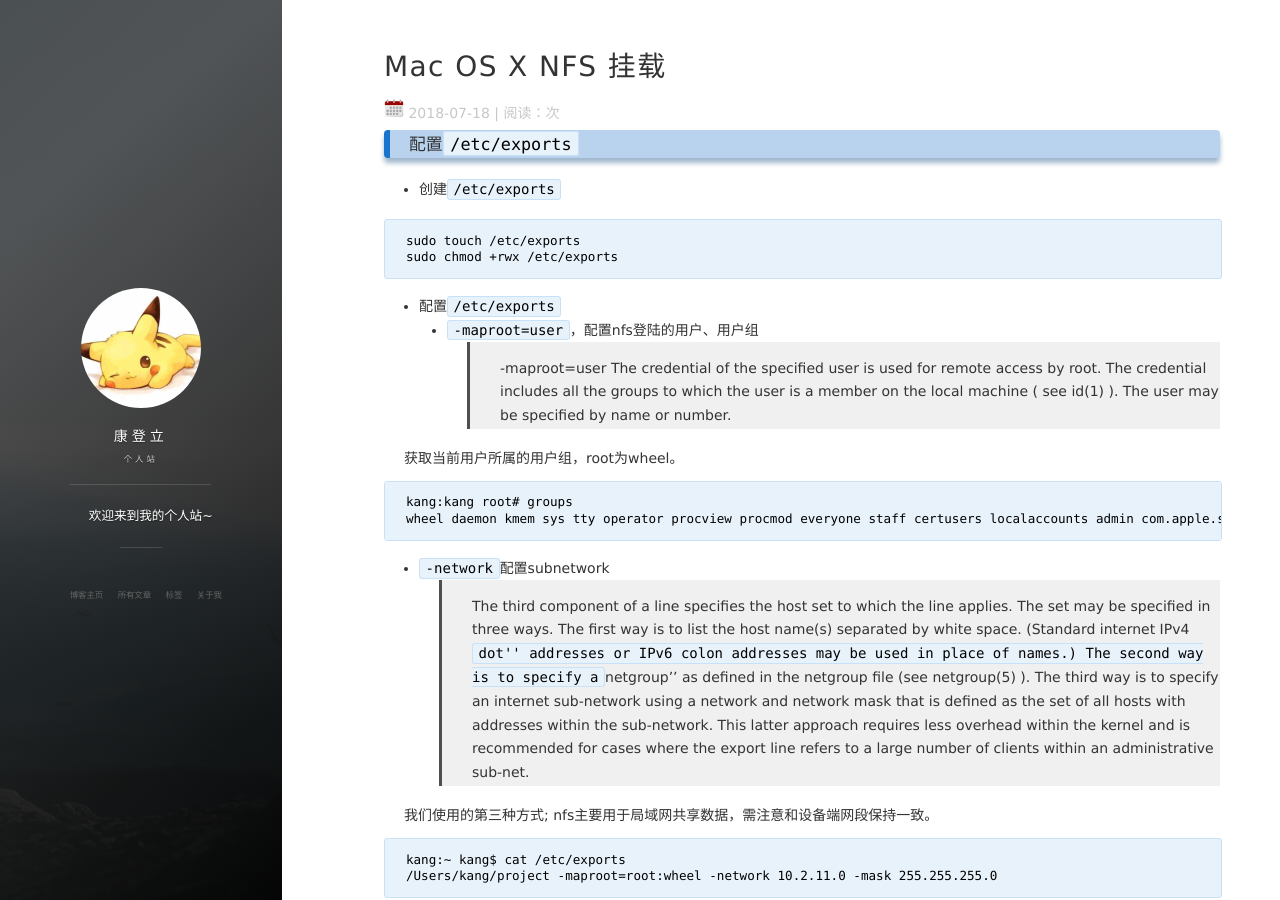
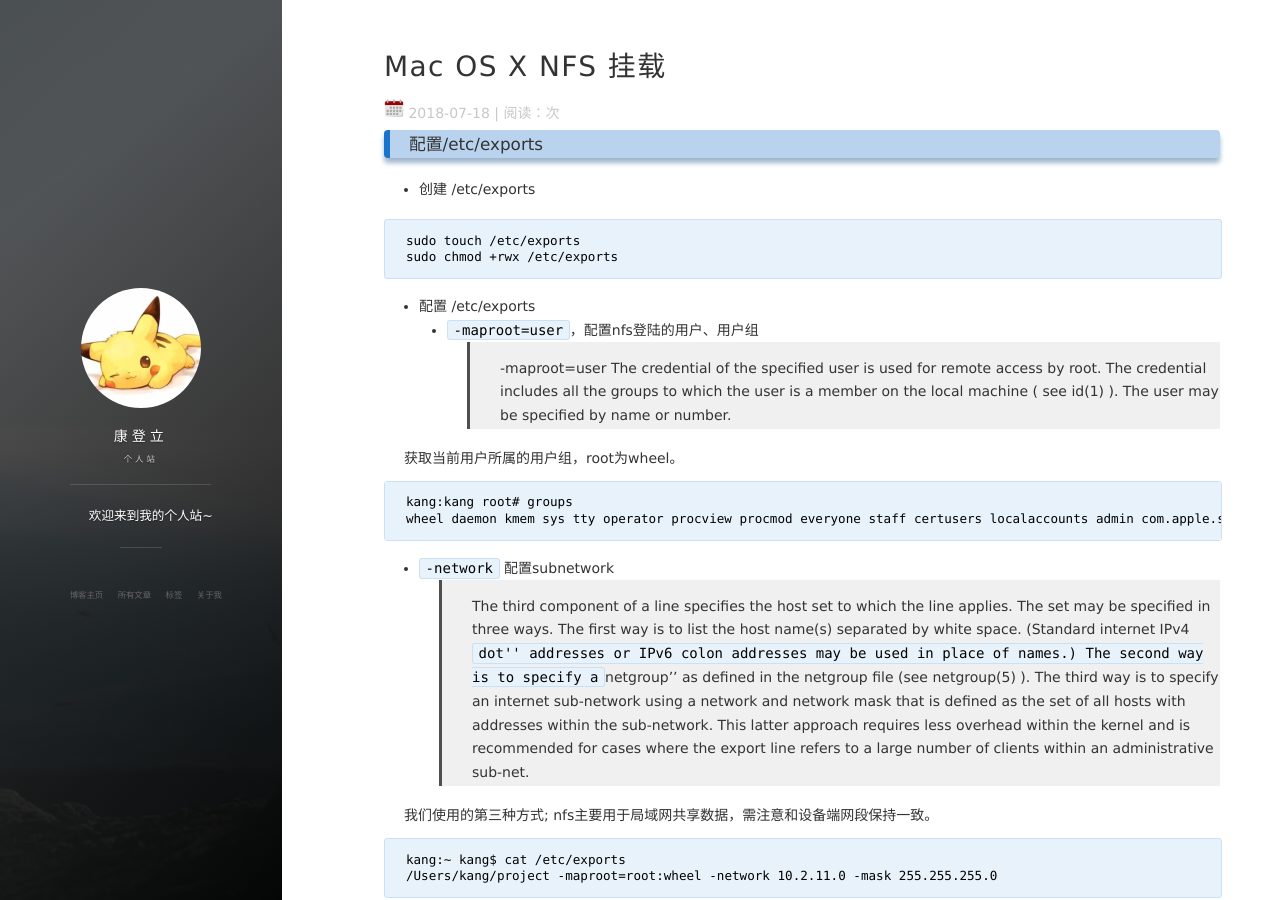
Before and after one commit to kgbook/kgbook.github.io, a Jekyll site: the page built from _posts/2018-07-18-Mac OS X NFS挂载.md, in a window 1280 px wide and 900 px high. Built offline with Jekyll 4.4.1, drawn with Linux system fonts in a browser that asks for light colours; nearby versions of some CDN libraries; comment, search, counter and statistics services are not loaded.

Commit message:
modify error

````diff
--- a/_posts/2018-07-18-Mac OS X NFS挂载.md
+++ b/_posts/2018-07-18-Mac OS X NFS挂载.md
@@ -5,16 +5,16 @@ date: 2018-07-18
 tags: [数据通信]
 ---
 
-### 配置`/etc/exports`
+### 配置/etc/exports
 
-- 创建`/etc/exports`
+- 创建 /etc/exports
 
 ```shell
 sudo touch /etc/exports
 sudo chmod +rwx /etc/exports
 ```
 
-- 配置`/etc/exports`
+- 配置 /etc/exports
   - `-maproot=user`，配置nfs登陆的用户、用户组
 >-maproot=user The credential of the specified user is used for remote access by root.  The credential includes all the groups to which the user is a member on the local machine (
      see id(1) ). The user may be specified by name or number.
@@ -25,7 +25,7 @@ sudo chmod +rwx /etc/exports
 kang:kang root# groups
 wheel daemon kmem sys tty operator procview procmod everyone staff certusers localaccounts admin com.apple.sharepoint.group.1 _appstore _lpadmin _lpoperator _developer _analyticsusers com.apple.access_ftp com.apple.access_screensharing com.apple.access_ssh
 ```
-  - `-network`配置subnetwork
+  - `-network` 配置subnetwork
 >The third component of a line specifies the host set to which the line applies.  The set may be specified in three ways.  The first way is to list the host name(s) separated by
      white space.  (Standard internet IPv4 ``dot'' addresses or IPv6 colon addresses may be used in place of names.)  The second way is to specify a ``netgroup'' as defined in the
      netgroup file (see netgroup(5) ). The third way is to specify an internet sub-network using a network and network mask that is defined as the set of all hosts with addresses
````
Also changed, not shown: other parts of _posts/2018-07-18-Mac OS X NFS挂载.md (+2 -2 lines).
